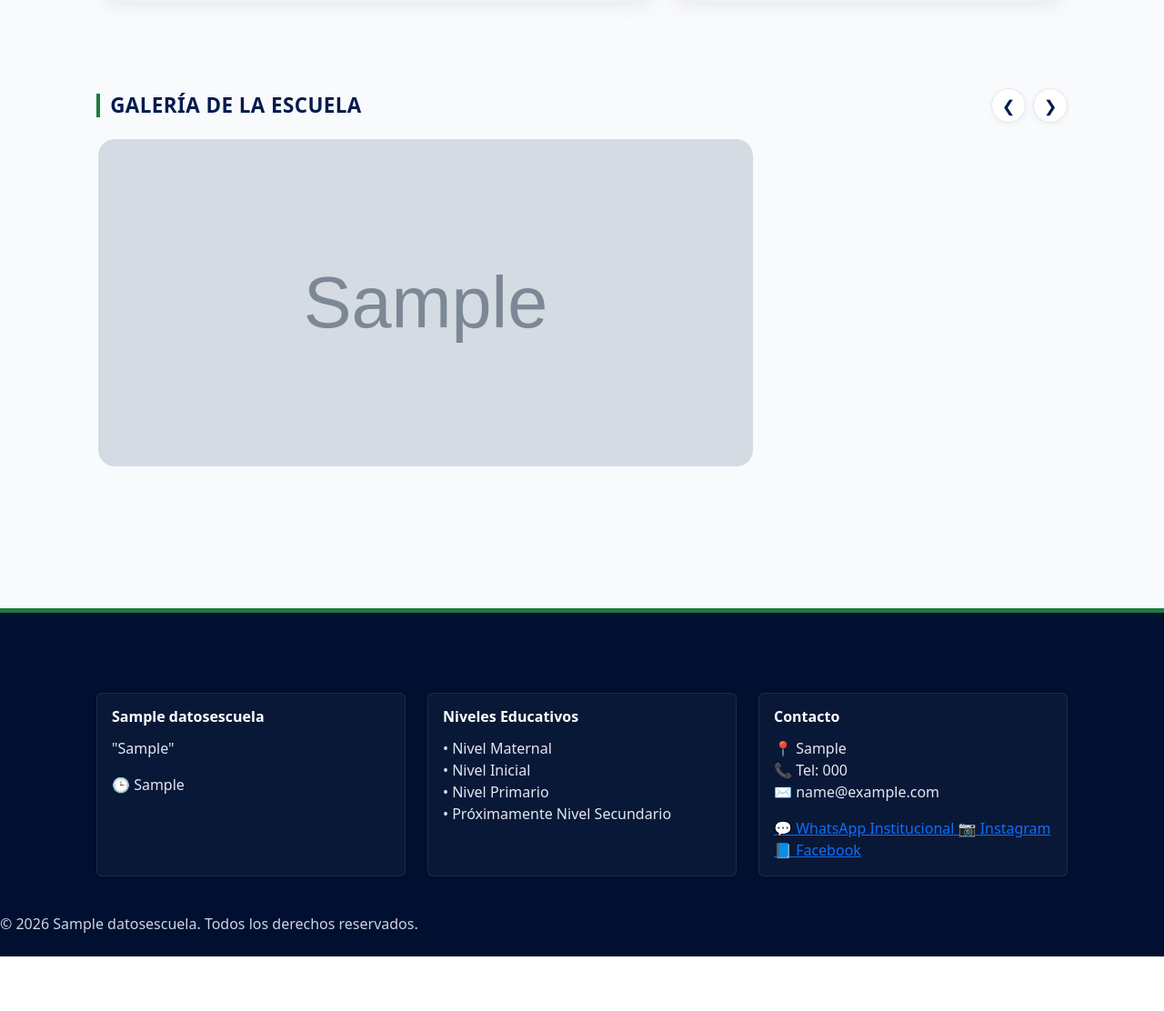
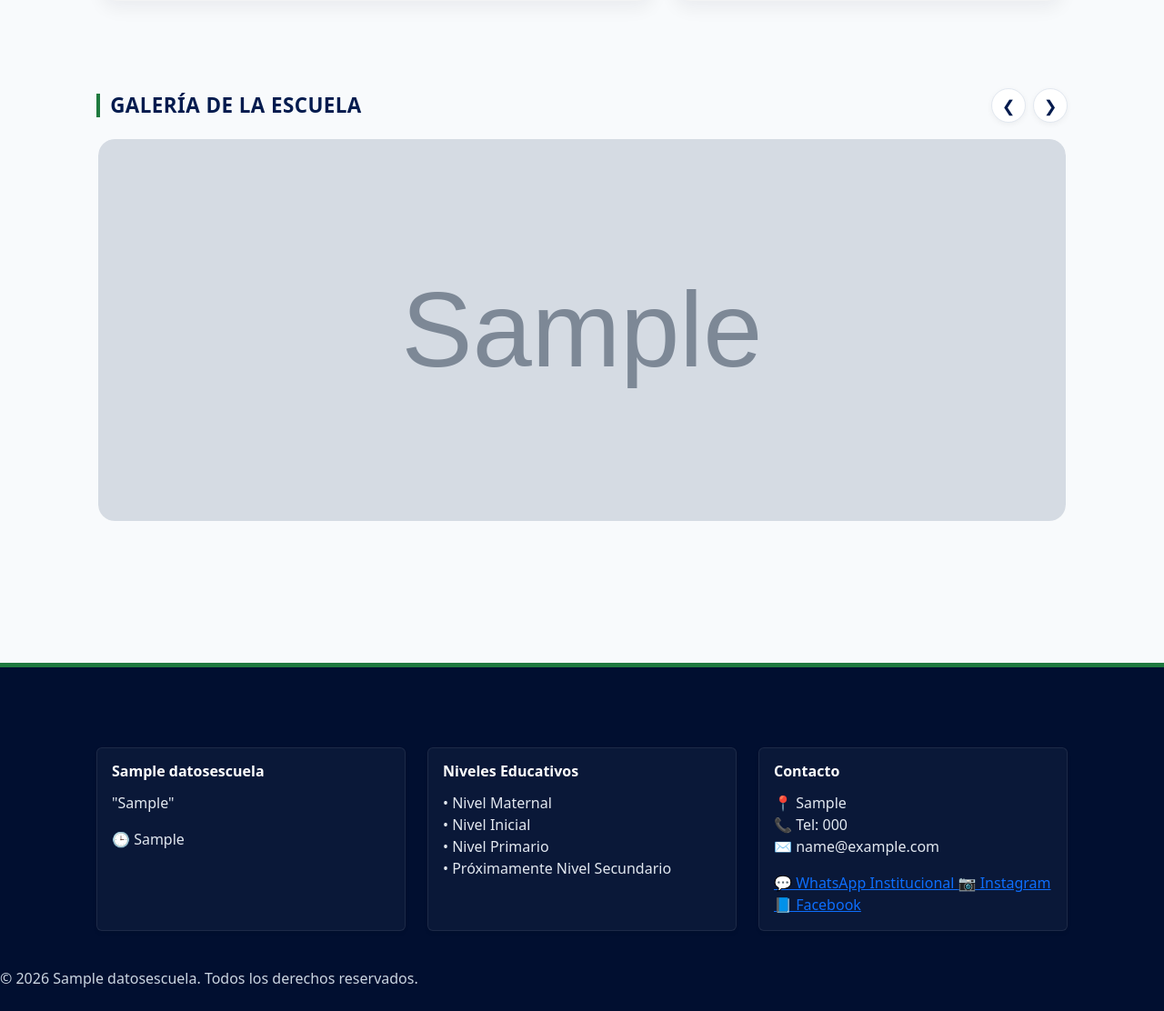
Before and after one commit to SoySid/colegio-patagonia-cipolletti, a Django app: page / in a window 1280 px wide. Shown: the part 2306-3418 px from the top of the page at 91% size. Before the commit the page ends 3358 px from the top, so only its background shows below. Run offline with Django 5.2, Linux system fonts and the light colour scheme; tables that the repository leaves empty hold one stand-in row (values such as "Sample post"); grey boxes marked "Sample" are stand-in pictures.

Commit message:
feat: ajustar carrusel de galeria a 100% de ancho con autoplay en javascript

```diff
--- a/escuela/static/escuela/css/sections.css
+++ b/escuela/static/escuela/css/sections.css
@@ -137,29 +137,25 @@
     letter-spacing: 0.02em;
 }
 
+/* 1. Sacamos el gap y ocultamos la barra de scroll */
 .carrusel-slider {
     display: flex;
-    gap: 1rem;
+    gap: 0; /* Cero espacio entre cards para que calce perfecta una por una */
     overflow-x: auto;
     scroll-behavior: smooth;
     padding: 0.2rem 0.1rem 0.8rem;
-    scrollbar-width: thin;
-    scrollbar-color: var(--brand-green) #e2e8f0;
+    scrollbar-width: none; /* Oculta scrollbar en Firefox */
     scroll-snap-type: x mandatory;
 }
 
 .carrusel-slider::-webkit-scrollbar {
-    height: 6px;
+    display: none; /* Oculta scrollbar en Chrome/Safari */
 }
 
-.carrusel-slider::-webkit-scrollbar-thumb {
-    background-color: var(--brand-green);
-    border-radius: 10px;
-}
-
+/* 2. Forzamos a que la tarjeta ocupe exactamente el 100% del contenedor */
 .carrusel-card {
-    flex: 0 0 min(720px, calc(100vw - 2rem));
-    min-width: 280px;
+    flex: 0 0 100%;
+    min-width: 100%;
     border-radius: 18px;
     overflow: hidden;
     background: #ffffff;
@@ -171,7 +167,7 @@
 
 .carrusel-card img {
     width: 100%;
-    height: 360px;
+    height: 420px; /* Le subimos un toque la altura para que la foto luzca zarpado */
     object-fit: cover;
     display: block;
 }
```
Also changed, not shown: escuela/templates/escuela/home.html (+41 -17 lines).
